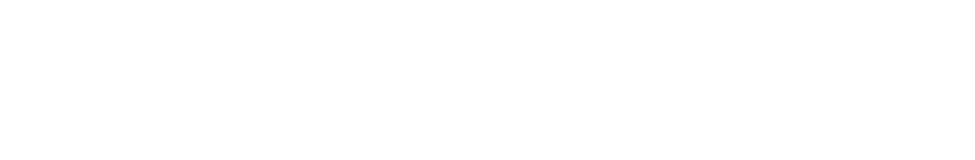
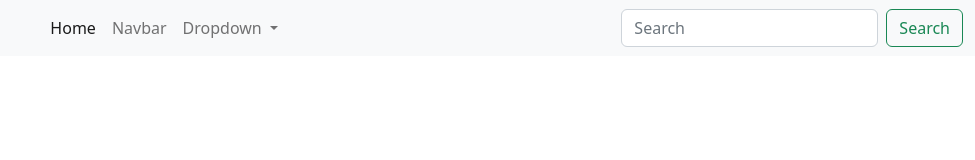
Before and after one commit to AmyRobrigado/Tourist_Bureau, a plain HTML site: page pages/index.html in a window 1280 px wide. Shown: the whole page, without its empty margins (305-1280 px from the left). Drawn offline with nearby package versions, Linux system fonts and the light colour scheme.

Commit message:
Modified page

```diff
--- a/pages/index.html
+++ b/pages/index.html
@@ -5,8 +5,44 @@
     <meta http-equiv="X-UA-Compatible" content="IE=edge">
     <meta name="viewport" content="width=device-width, initial-scale=1.0">
     <title>Document</title>
+    <link href="https://cdn.jsdelivr.net/npm/bootstrap@5.2.2/dist/css/bootstrap.min.css" rel="stylesheet" integrity="sha384-Zenh87qX5JnK2Jl0vWa8Ck2rdkQ2Bzep5IDxbcnCeuOxjzrPF/et3URy9Bv1WTRi" crossorigin="anonymous">
 </head>
 <body>
 
+    <nav class="navbar navbar-expand-lg bg-light">
+        <div class="container-fluid">
+
+          <button class="navbar-toggler" type="button" data-bs-toggle="collapse" data-bs-target="#navbarSupportedContent" aria-controls="navbarSupportedContent" aria-expanded="false" aria-label="Toggle navigation">
+            <span class="navbar-toggler-icon"></span>
+          </button>
+          <div class="collapse navbar-collapse" id="navbarSupportedContent">
+            <ul class="navbar-nav mx-auto">
+              <li class="nav-item">
+                <a class="nav-link active" aria-current="page" href="#">Home</a>
+              </li>
+              <li class="nav-item">
+                    <a class="nav-link" href="#">Navbar</a>
+                 </li>
+              <li class="nav-item dropdown">
+                <a class="nav-link dropdown-toggle" href="#" role="button" data-bs-toggle="dropdown" aria-expanded="false">
+                  Dropdown
+                </a>
+                <ul class="dropdown-menu">
+                  <li><a class="dropdown-item" href="#">Action</a></li>
+                  <li><a class="dropdown-item" href="#">Another action</a></li>
+                  <li><hr class="dropdown-divider"></li>
+                  <li><a class="dropdown-item" href="#">Something else here</a></li>
+                </ul>
+              </li>
+            </ul>
+            <form class="d-flex" role="search">
+              <input class="form-control me-2" type="search" placeholder="Search" aria-label="Search">
+              <button class="btn btn-outline-success" type="submit">Search</button>
+            </form>
+          </div>
+        </div>
+      </nav>
+
+      <script src="https://cdn.jsdelivr.net/npm/bootstrap@5.2.2/dist/js/bootstrap.bundle.min.js" integrity="sha384-OERcA2EqjJCMA+/3y+gxIOqMEjwtxJY7qPCqsdltbNJuaOe923+mo//f6V8Qbsw3" crossorigin="anonymous"></script>
 </body>
 </html>
```
